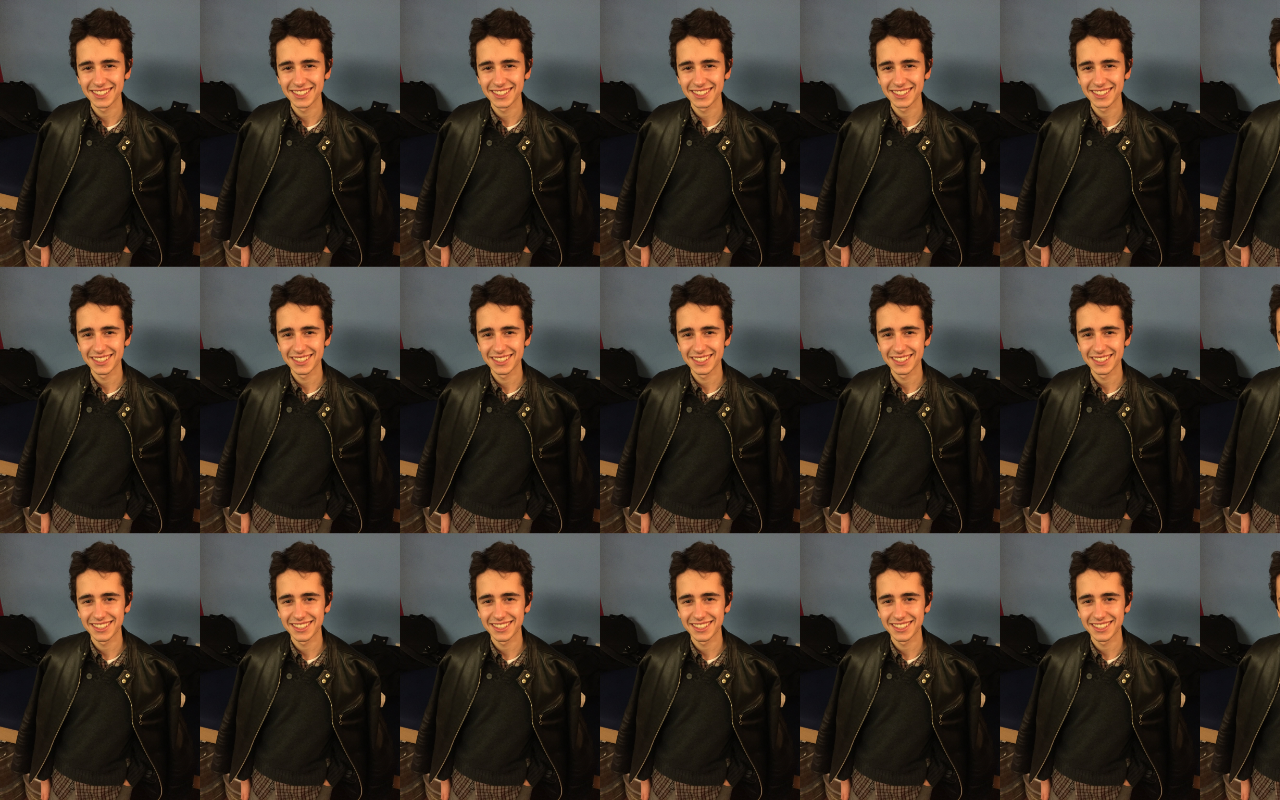
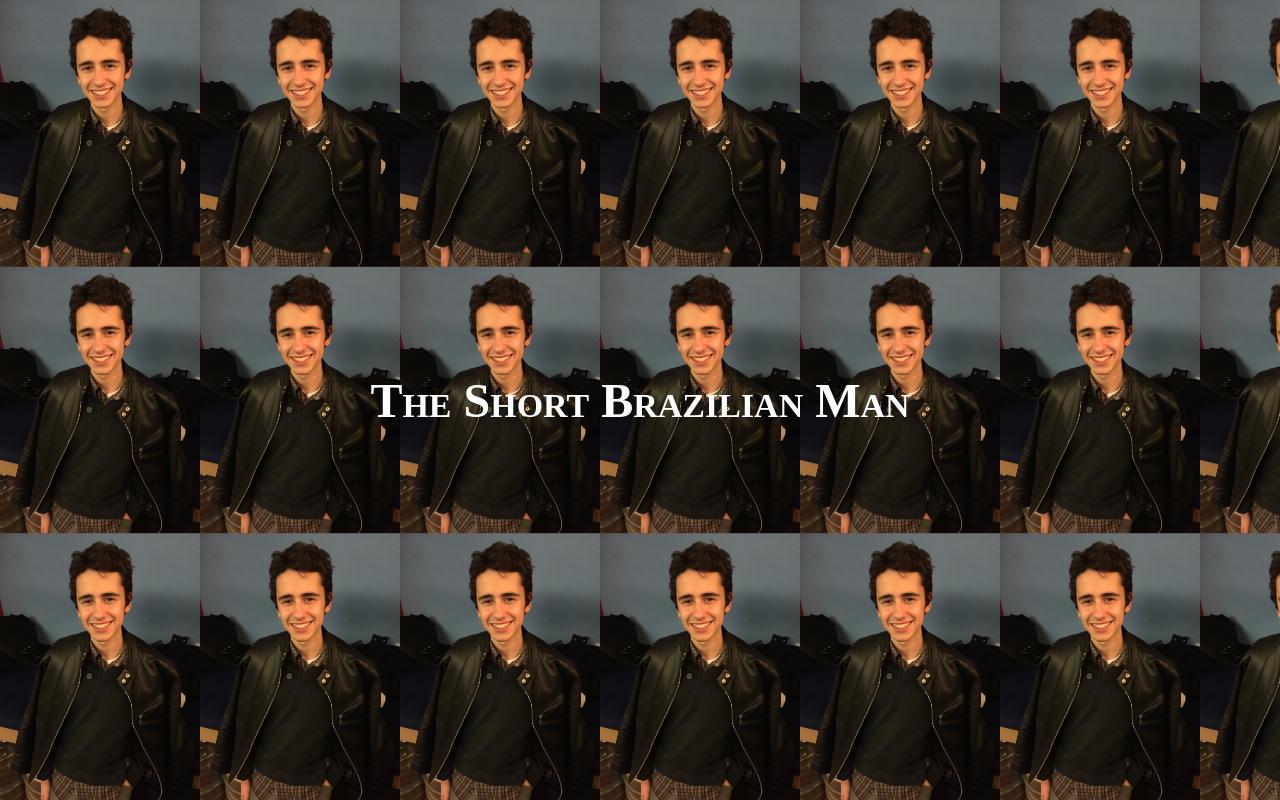
Before and after one commit to antistic/sbm, a plain HTML site: page index.html in a window 1280 px wide. Drawn offline with Linux system fonts and the light colour scheme.

Commit message:
made it white & centred & not use inline styles

```diff
--- a/index.html
+++ b/index.html
@@ -4,6 +4,11 @@
         <link href="style.css" rel="stylesheet" type="text/css">
     </head>
     <body>
+        <div class="outer">
+            <h1>
+                <blink>The Short Brazilian Man</blink>
+            </h1>
+        </div>
         <script type="text/javascript">
             function blink() {
                 var blinks = document.getElementsByTagName('blink');
@@ -11,15 +16,12 @@
                     var s = blinks[i];
                     s.style.visibility = (s.style.visibility === 'visible') ? 'hidden' : 'visible';
                 }
-                window.setTimeout(blink, 1000);
+                window.setTimeout(blink, 750);
             }
             if (document.addEventListener) document.addEventListener("DOMContentLoaded", blink, false);
             else if (window.addEventListener) window.addEventListener("load", blink, false);
             else if (window.attachEvent) window.attachEvent("onload", blink);
             else window.onload = blink;
         </script>
-        <p style="font-size: 3em; font-variant: small-caps">
-            <blink>The Short Brazilian Man</blink>
-        </p>
     </body>
 </html>
--- a/style.css
+++ b/style.css
@@ -3,3 +3,17 @@ body {
     background-size: 200px;
     background-repeat: repeat repeat;
 }
+
+div.outer {
+    display: flex;
+    text-align: center;
+    align-items: center;
+    justify-content: center;
+    height: 100%;
+}
+
+h1 {
+    font-size: 3em;
+    font-variant: small-caps;
+    color: white;
+}
```
